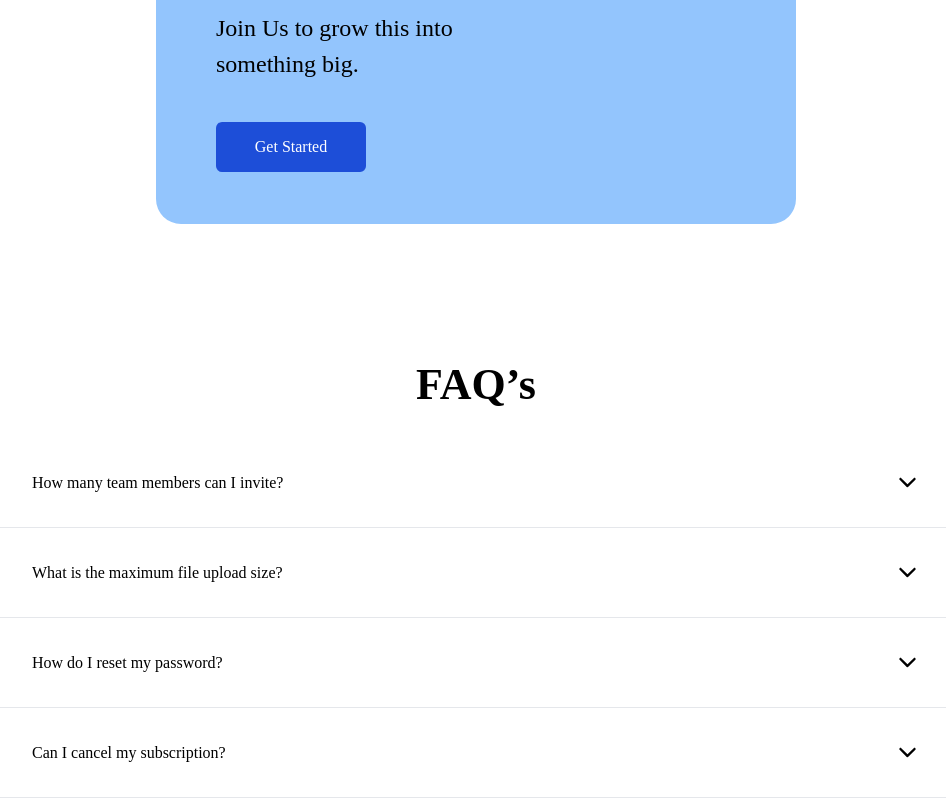
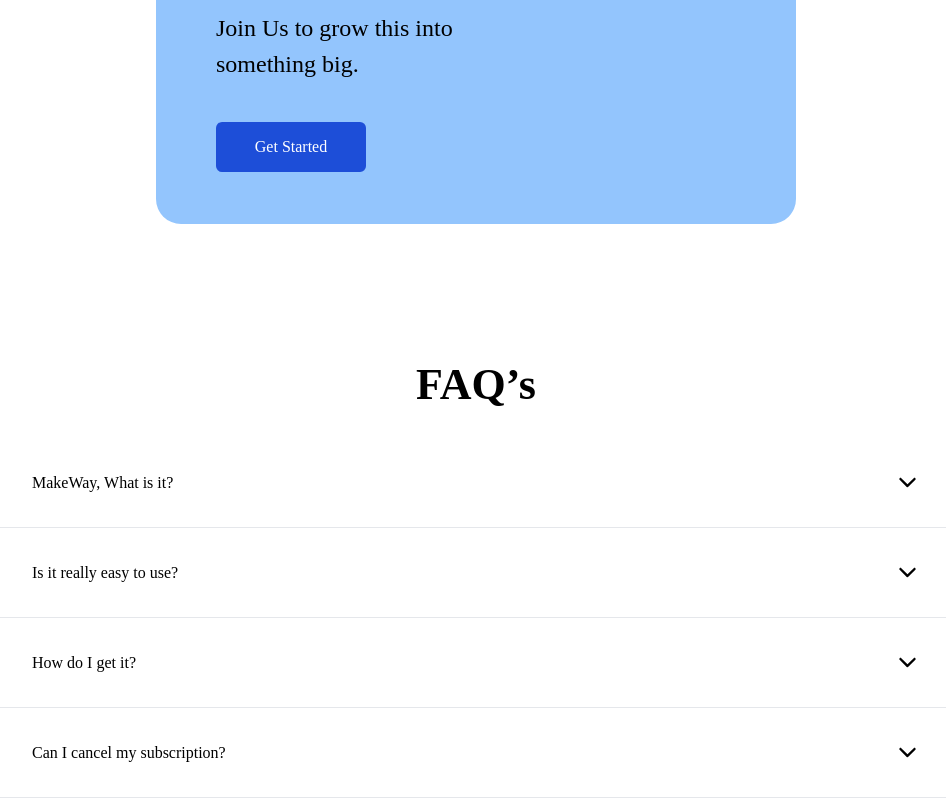
Before and after one commit to JAPECorp/New-MakeWayApp-Website, a Next.js app: page / in a window 1280 px wide. Shown: the part 2960-3760 px from the top of the page, without its empty margins (164-1110 px from the left). Built offline with nearby package versions, Linux system fonts and the light colour scheme.

Commit message:
added text

```diff
--- a/components/Faq's/faq.jsx
+++ b/components/Faq's/faq.jsx
@@ -4,20 +4,21 @@ function Faqs() {
   const faqs = [
     {
       key: 0,
-      title: "How many team members can I invite?",
-      description: "You can invite as many team members as you like",
+      title: "MakeWay, What is it?",
+      description:
+        "An easy to use app that clears a path for you to leave that heavily crowded parking lot.",
     },
     {
       key: 1,
-      title: "What is the maximum file upload size?",
+      title: "Is it really easy to use?",
       description:
-        "No more than 2GB. All files in your account must fit your alloted storage space",
+        "Yes! With easy instructions and a consumer friendly interface, the app is designed perfectly with you in mind.",
     },
     {
       key: 2,
-      title: "How do I reset my password?",
+      title: "How do I get it?",
       description:
-        "You can use the reset password function from the settings menu",
+        "Easy! The app is available on both google playstore and app store. Just search for it and download the it.",
     },
     {
       key: 3,
```
